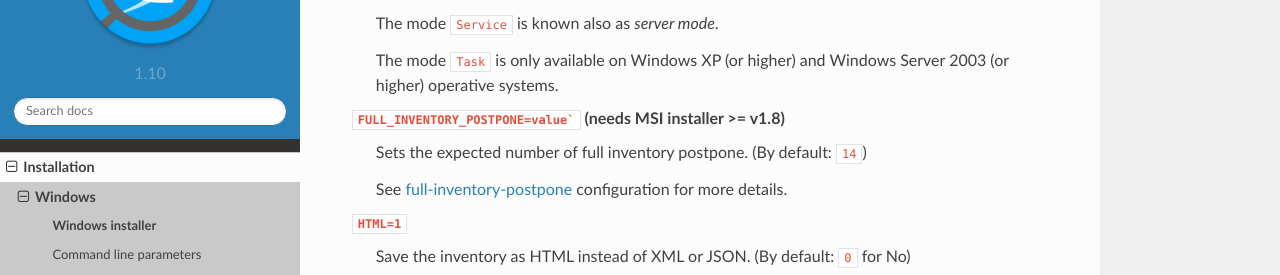
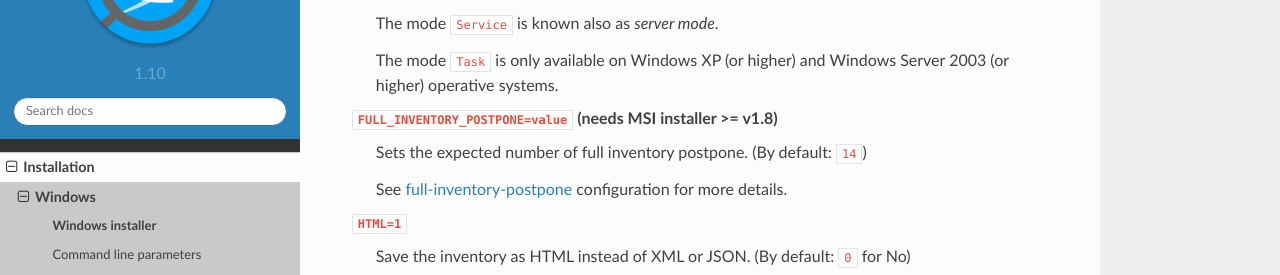
Before and after one commit to glpi-project/doc-agent, a Sphinx documentation site: the page built from source/installation/windows-command-line.rst, in a window 1280 px wide and 900 px high, scrolled down 3500 px. Shown: the part 147-422 px from the top of the window. Built offline with Sphinx 7.4.7 and the Read the Docs theme 2.0.0, drawn with Linux system fonts in a browser that asks for light colours.

Commit message:
Fix minor typo

````diff
--- a/source/installation/windows-command-line.rst
+++ b/source/installation/windows-command-line.rst
@@ -178,7 +178,7 @@ Command line parameters
    The mode ``Task`` is only available on Windows XP (or higher) and
    Windows Server 2003 (or higher) operative systems.
 
-``FULL_INVENTORY_POSTPONE=value``` (needs MSI installer >= v1.8)
+``FULL_INVENTORY_POSTPONE=value`` (needs MSI installer >= v1.8)
    Sets the expected number of full inventory postpone. (By default: ``14``)
 
    See :ref:`full-inventory-postpone <full-inventory-postpone>` configuration for more details.
````
